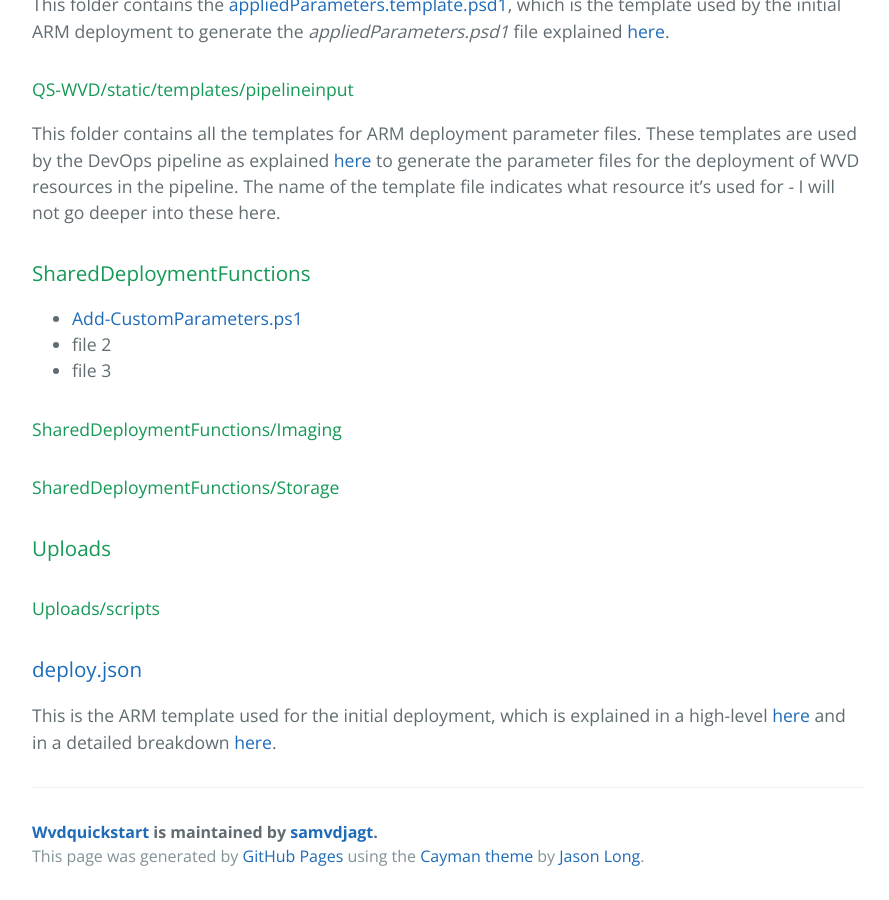
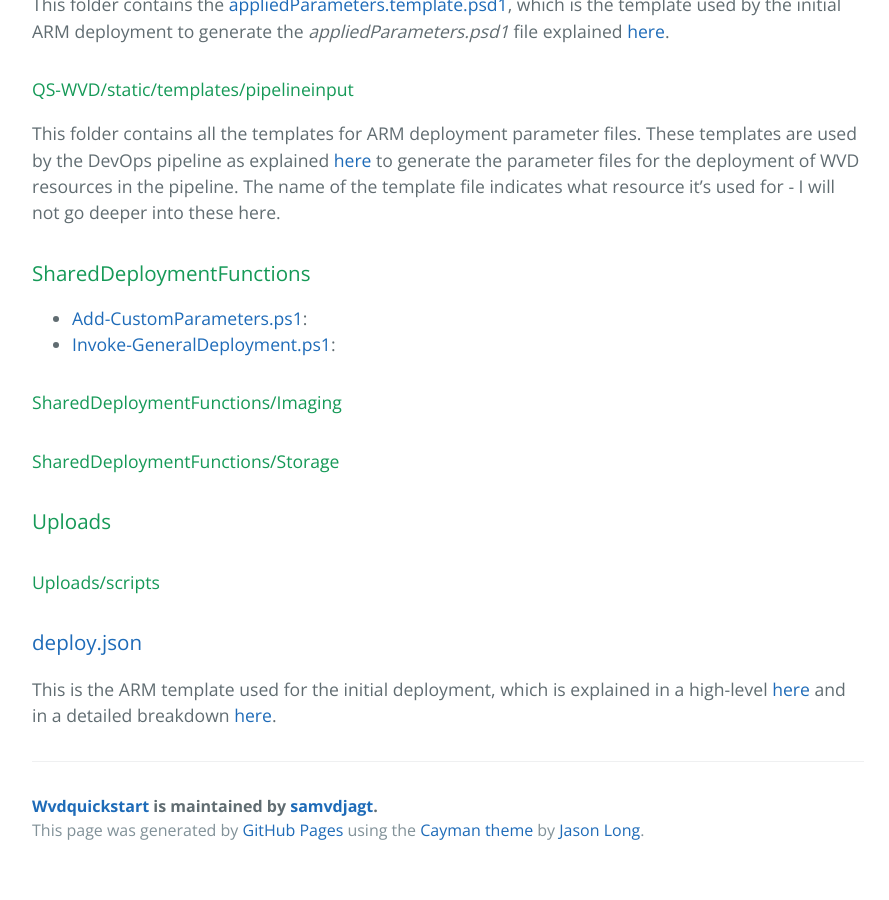
Before and after one commit to samvdjagt/wvdquickstart, a Jekyll site: the page built from repo.md, in a window 1280 px wide and 900 px high, scrolled down 3212 px. Shown: the whole window, without its empty margins (192-1081 px from the left). Built offline with Jekyll 4.4.1, drawn with Linux system fonts in a browser that asks for light colours; after the commit the page ends 4086 px from its top, so only the background shows below that.

Commit message:
Update repo.md

```diff
--- a/repo.md
+++ b/repo.md
@@ -75,9 +75,8 @@ This folder contains the <a href="https://github.com/samvdjagt/wvdquickstart/tre
 This folder contains all the templates for ARM deployment parameter files. These templates are used by the DevOps pipeline as explained <a href="devops" target="_blank">here</a> to generate the parameter files for the deployment of WVD resources in the pipeline. The name of the template file indicates what resource it's used for - I will not go deeper into these here.
 
 ### SharedDeploymentFunctions
-* <a href="https://github.com/samvdjagt/wvdquickstart/tree/master/SharedDeploymentFunctions/Add-CustomParameters.ps1" target="_blank">Add-CustomParameters.ps1</a>
-* file 2
-* file 3
+* <a href="https://github.com/samvdjagt/wvdquickstart/tree/master/SharedDeploymentFunctions/Add-CustomParameters.ps1" target="_blank">Add-CustomParameters.ps1</a>:
+* <a href="https://github.com/samvdjagt/wvdquickstart/tree/master/SharedDeploymentFunctions/Invoke-GeneralDeployment.ps1" target="_blank">Invoke-GeneralDeployment.ps1</a>:
 
 #### SharedDeploymentFunctions/Imaging
 #### SharedDeploymentFunctions/Storage
```
